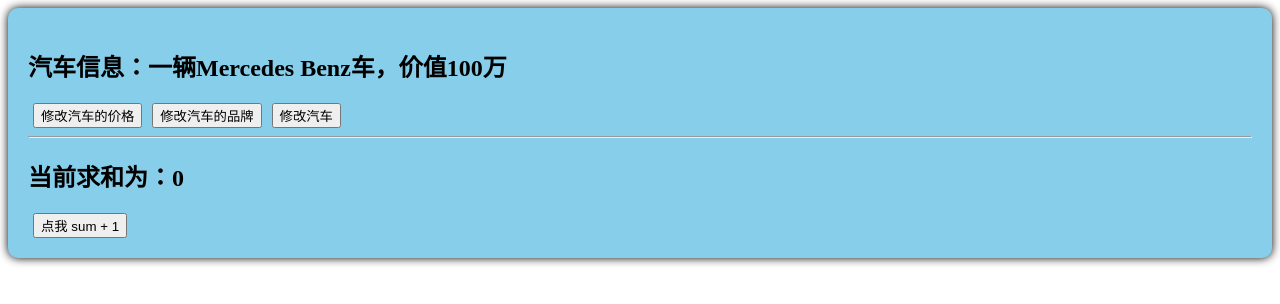
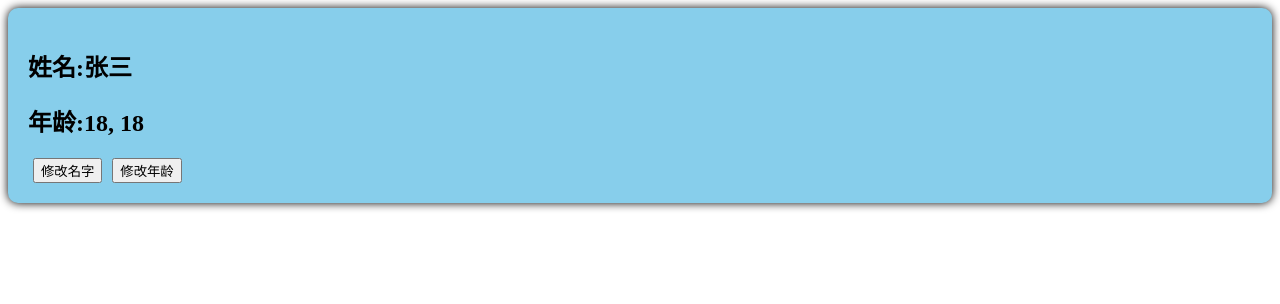
Before and after one commit to clang2you/vue3class, a Vue app: page / in a window 1280 px wide. Shown: the top 304 px of the page. Built offline with nearby package versions, Linux system fonts and the light colour scheme.

Commit message:
11# class

```diff
--- a/src/components/Person.vue
+++ b/src/components/Person.vue
@@ -1,36 +1,28 @@
 <template>
   <div class="person">
-    <h2>汽车信息：一辆{{ car.brand }}车，价值{{ car.price }}万</h2>
-    <button @click="changePrice">修改汽车的价格</button>
-    <button @click="changeBrand">修改汽车的品牌</button>
-    <button @click="changeCar">修改汽车</button>
-    <hr>
-    <h2>当前求和为：{{ sum }}</h2>
-    <button @click="changeSum">点我 sum + 1</button>
+    <h2>姓名:{{ name }}</h2>
+    <h2>年龄:{{ age }}, {{ nl }}</h2>
+    <button @click="changeName">修改名字</button>
+    <button @click="changeAge">修改年龄</button>
   </div>
 </template>
 
 <script lang="ts" setup name="Person">
-import { ref, reactive } from 'vue';
+import { reactive, toRefs, toRef } from 'vue';
+let person = reactive({
+  name: '张三',
+  age: 18
+})
 
-// data
-let car = reactive({ brand: 'Mercedes Benz', price: 100 })
-let sum = ref(0)
+let { name, age } = toRefs(person)
+let nl = toRef(person, 'age')
+console.log(nl.value)
 
-// methods
-function changeCar() {
-  // car = { brand: 'Alto', price: 1 }
-  // reactive 对象直接更改后就不是响应式对象了，需要使用 Object.assign 方式来分配新的对象
-  Object.assign(car, { brand: 'Alto', price: 1 })
+function changeName() {
+  name.value += '~'
 }
-function changeBrand() {
-  car.brand = ' BMW '
-}
-function changePrice() {
-  car.price += 10
-}
-function changeSum() {
-  sum.value += 1
+function changeAge() {
+  age.value += 1
 }
 </script>
 
```
